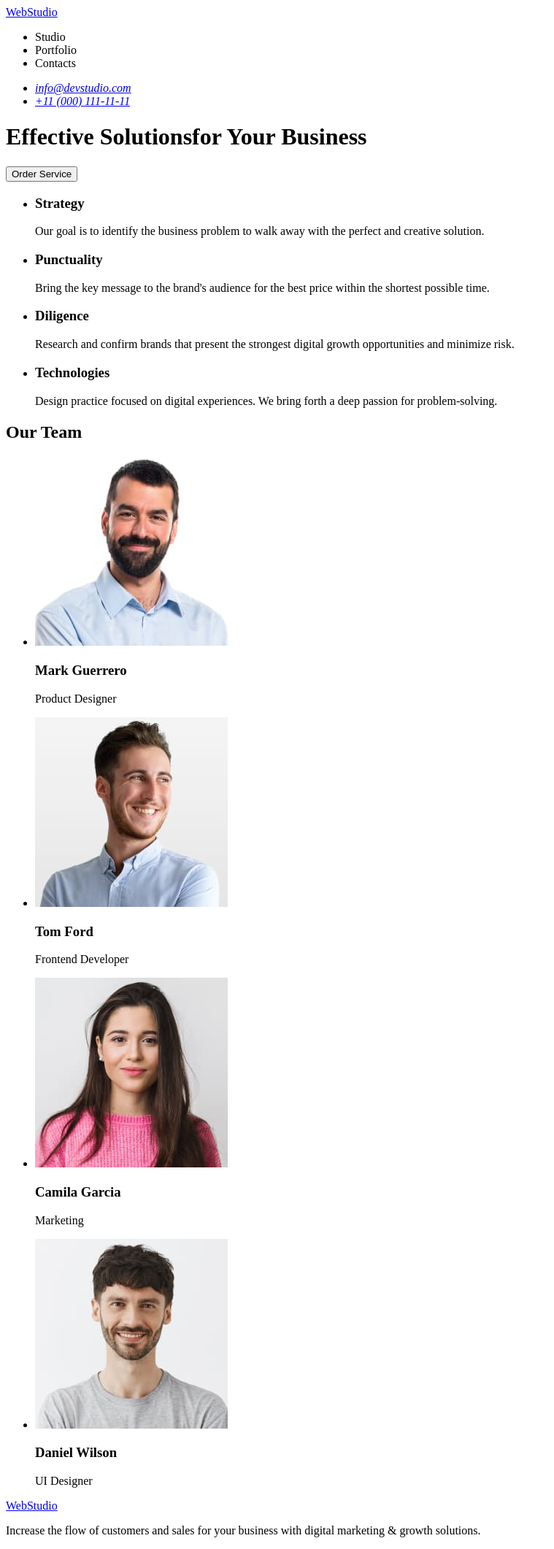
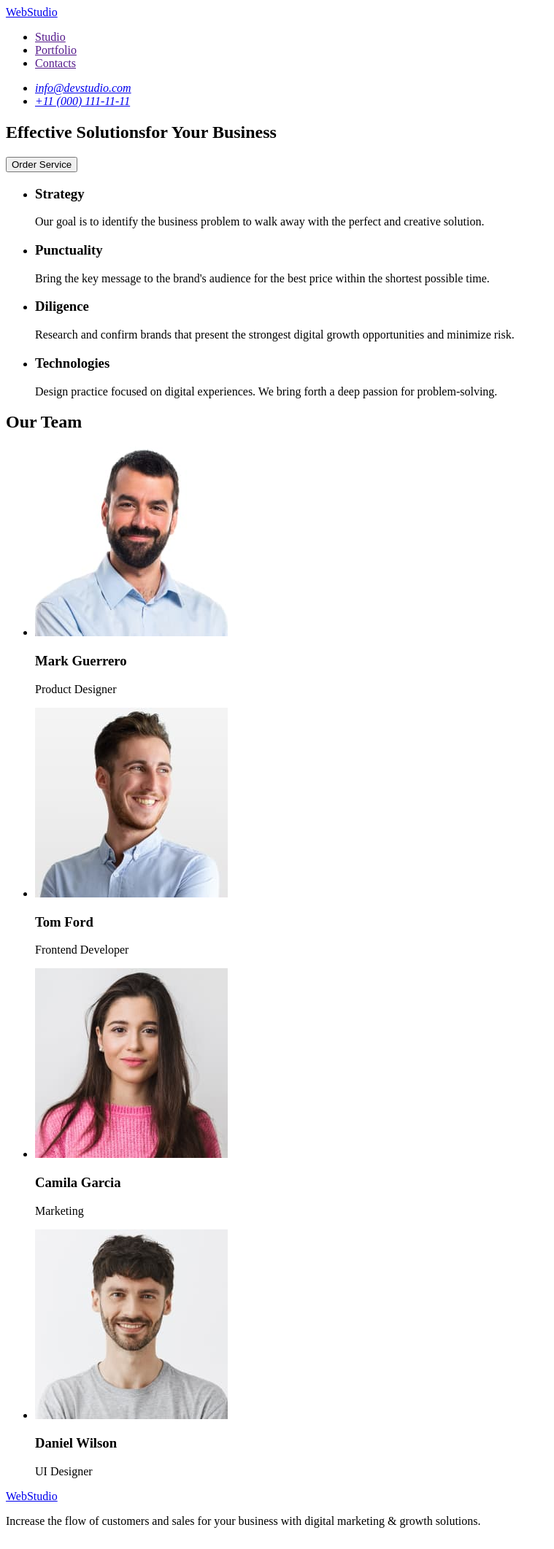
Before and after one commit to SERHIHUB/goit-markup-hw-01, a plain HTML site: page index.html in a window 1280 px wide. Shown: the whole page at 73% size, without its empty margins (0-759 px from the left). Drawn offline with Linux system fonts and the light colour scheme.

Commit message:
fiksid cod

```diff
--- a/index.html
+++ b/index.html
@@ -8,14 +8,19 @@
   </head>
   <body>
     <header class="header">
-      <div class="logo">
-        <a href="#">Web<span class="logo__item">Studio</span></a>
-      </div>
+      <a href="./index.html" class="logo">WebStudio</a>
+
       <nav class="nav">
         <ul class="nav__list">
-          <li>Studio</li>
-          <li>Portfolio</li>
-          <li>Contacts</li>
+          <li>
+            <a href="">Studio</a>
+          </li>
+          <li>
+            <a href="">Portfolio</a>
+          </li>
+          <li>
+            <a href="">Contacts</a>
+          </li>
         </ul>
       </nav>
       <address class="address">
@@ -31,10 +36,10 @@
     </header>
 
     <main class="main">
-      <div class="hero">
+      <section class="hero">
         <h1 class="hero__title">Effective Solutionsfor Your Business</h1>
         <button class="hero__button" type="button">Order Service</button>
-      </div>
+      </section>
       <section class="skills">
         <h2 hidden>Skills</h2>
         <ul class="skills__list">
@@ -78,10 +83,9 @@
               width="264"
               height="260"
             />
-            <div class="team-item">
+
             <h3>Mark Guerrero</h3>
             <p>Product Designer</p>
-            </div>
           </li>
           <li>
             <img
@@ -90,10 +94,9 @@
               width="264"
               height="260"
             />
-            <div class="team-item">
+
             <h3>Tom Ford</h3>
             <p>Frontend Developer</p>
-            </div>
           </li>
           <li>
             <img
@@ -102,31 +105,26 @@
               width="264"
               height="260"
             />
-            <div class="team-item">
+
             <h3>Camila Garcia</h3>
             <p>Marketing</p>
-            </div>
           </li>
           <li>
             <img src="./images/daniel.jpg" alt="man" width="264" height="260" />
-            <div class="team-item">
+
             <h3>Daniel Wilson</h3>
             <p>UI Designer</p>
-            </div>
           </li>
         </ul>
       </section>
     </main>
     <footer class="footer">
-      <div class="footer__logo">
-        <a href="#">Web<span class="logo-footer">Studio</span></a>
-      </div>
-      <div class="footer__text">
+      <a href="#">WebStudio</a>
+
       <p>
-          Increase the flow of customers and sales for your business with
-          digital marketing & growth solutions.
+        Increase the flow of customers and sales for your business with digital
+        marketing & growth solutions.
       </p>
-      </div>
     </footer>
   </body>
 </html>
```
Lines whose indentation alone changed are shown as unchanged.
